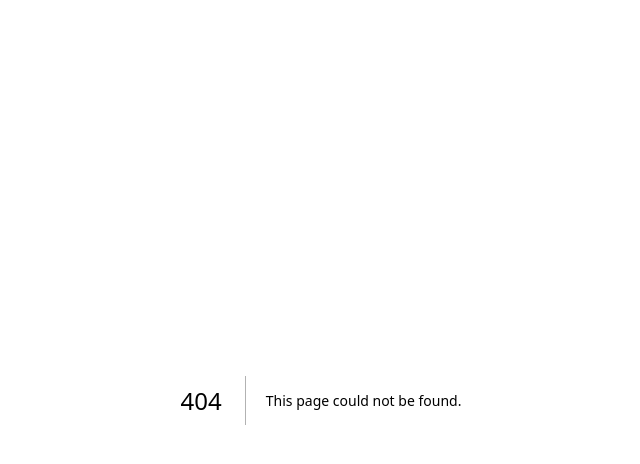
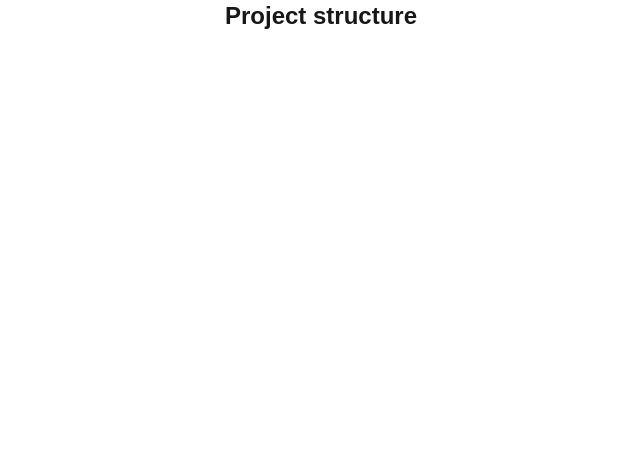
Before and after one commit to rjmasache/nextjs-app, a Next.js app: page /project-structure in a window 1280 px wide. Before the commit this address had no page. Shown: the top 464 px of the page, without its empty margins (319-959 px from the left). Built offline with nearby package versions, Linux system fonts and the light colour scheme.

Commit message:
feat: understand project structure

```diff
--- /dev/null
+++ b/app/project-structure/page.tsx
@@ -0,0 +1,5 @@
+export default function Page() {
+    return (
+        <h1 className="text-center text-2xl font-black">Project structure</h1>
+    );
+}
```
